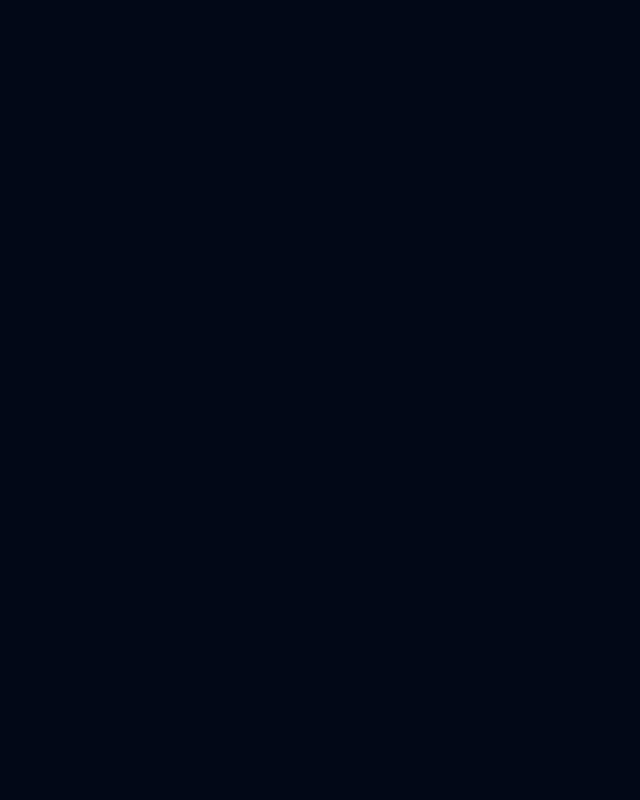
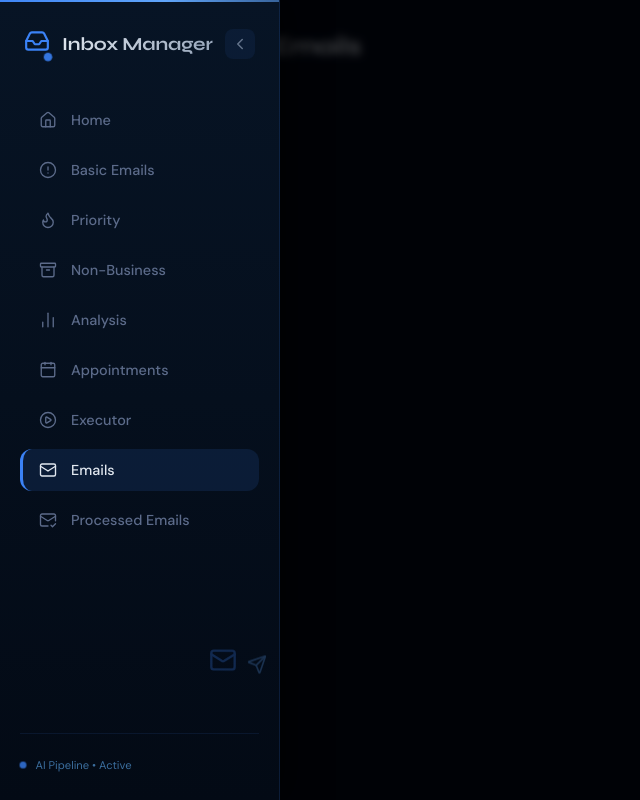
Before and after one commit to AleeCodeAI/Intelligent_Inbox_Manager, a React app in the folder frontend/: page /emails in a window 1280 px wide. Before the commit this address had no page. Shown: the whole page, without its empty margins (0-640 px from the left). Built offline with nearby package versions, Linux system fonts and the light colour scheme; the HTML template or start-up script is replaced by a standard one.

Commit message:
feat: setup other pages

```diff
--- a/frontend/src/App.jsx
+++ b/frontend/src/App.jsx
@@ -5,6 +5,10 @@ import BasicEmails from './pages/BasicEmails'
 import PriorityEmails from './pages/PriorityEmails'
 import NonBusinessEmails from './pages/NonBusinessEmails'
 import Analysis from './pages/Analysis'
+import Emails from './pages/Emails'
+import ProcessedEmails from './pages/ProcessedEmails'
+import Appointments from './pages/Appointments'
+import Executor from './pages/Executor'
 
 function DashboardLayout({ children }) {
   return (
@@ -26,6 +30,10 @@ export default function App() {
         <Route path="/priority"     element={<DashboardLayout><PriorityEmails /></DashboardLayout>} />
         <Route path="/non-business" element={<DashboardLayout><NonBusinessEmails /></DashboardLayout>} />
         <Route path="/analysis"     element={<DashboardLayout><Analysis /></DashboardLayout>} />
+        <Route path="/emails"       element={<DashboardLayout><Emails /></DashboardLayout>} />
+        <Route path="/processed-emails" element={<DashboardLayout><ProcessedEmails /></DashboardLayout>} />
+        <Route path="/appointments" element={<DashboardLayout><Appointments /></DashboardLayout>} />
+        <Route path="/executor"     element={<DashboardLayout><Executor /></DashboardLayout>} />
       </Routes>
     </BrowserRouter>
   )
--- a/frontend/src/components/Sidebar.jsx
+++ b/frontend/src/components/Sidebar.jsx
@@ -1,13 +1,18 @@
 import { useState } from 'react'
 import { NavLink } from 'react-router-dom'
 import { Home, AlertCircle, Flame, Archive, BarChart2, Inbox, ChevronLeft, Menu, Mail, Send } from 'lucide-react'
+import { Calendar, PlayCircle, MailCheck } from 'lucide-react'
 
 const links = [
-  { to: '/',             label: 'Home',         icon: Home         },
-  { to: '/basic',        label: 'Basic Emails', icon: AlertCircle  },
-  { to: '/priority',     label: 'Priority',     icon: Flame        },
-  { to: '/non-business', label: 'Non-Business', icon: Archive      },
-  { to: '/analysis',     label: 'Analysis',     icon: BarChart2    },
+  { to: '/',                  label: 'Home',              icon: Home         },
+  { to: '/basic',             label: 'Basic Emails',      icon: AlertCircle  },
+  { to: '/priority',          label: 'Priority',          icon: Flame        },
+  { to: '/non-business',      label: 'Non-Business',      icon: Archive      },
+  { to: '/analysis',          label: 'Analysis',          icon: BarChart2    },
+  { to: '/appointments',      label: 'Appointments',      icon: Calendar     },
+  { to: '/executor',          label: 'Executor',          icon: PlayCircle   },
+  { to: '/emails',            label: 'Emails',            icon: Mail         },
+  { to: '/processed-emails',  label: 'Processed Emails',  icon: MailCheck    },
 ]
 
 export default function Sidebar() {
--- /dev/null
+++ b/frontend/src/pages/Appointments.jsx
@@ -0,0 +1,3 @@
+export default function Appointments() {
+  return <h2>Appointments</h2>
+}
--- /dev/null
+++ b/frontend/src/pages/Emails.jsx
@@ -0,0 +1,3 @@
+export default function Emails() {
+  return <h2>Emails</h2>
+}
--- /dev/null
+++ b/frontend/src/pages/Executor.jsx
@@ -0,0 +1,3 @@
+export default function Executor() {
+  return <h2>Executor</h2>
+}
--- a/frontend/src/pages/Home.jsx
+++ b/frontend/src/pages/Home.jsx
@@ -1,6 +1,7 @@
 import { useEffect, useRef } from 'react'
 import { useNavigate } from 'react-router-dom'
 import { AlertCircle, Flame, Archive, BarChart2, Inbox, Mail, Send } from 'lucide-react'
+import { Calendar, PlayCircle } from 'lucide-react'
 
 const leftLines = [
   '{ "email_id": "msg-8f2a",',
@@ -54,6 +55,8 @@ const navButtons = [
   { to: '/priority',     icon: Flame,       label: 'Priority Emails', color: '#f87171' },
   { to: '/non-business', icon: Archive,     label: 'Non-Business',    color: '#a78bfa' },
   { to: '/analysis',     icon: BarChart2,   label: 'Analysis',        color: '#34d399' },
+  { to: '/appointments', icon: Calendar,    label: 'Appointments',    color: '#fbbf24' },
+  { to: '/executor',     icon: PlayCircle,  label: 'Others',          color: '#818cf8' },
 ]
 
 export default function Home() {
--- /dev/null
+++ b/frontend/src/pages/ProcessedEmails.jsx
@@ -0,0 +1,3 @@
+export default function ProcessedEmails() {
+  return <h2>ProcessedEmails</h2>
+}
```
